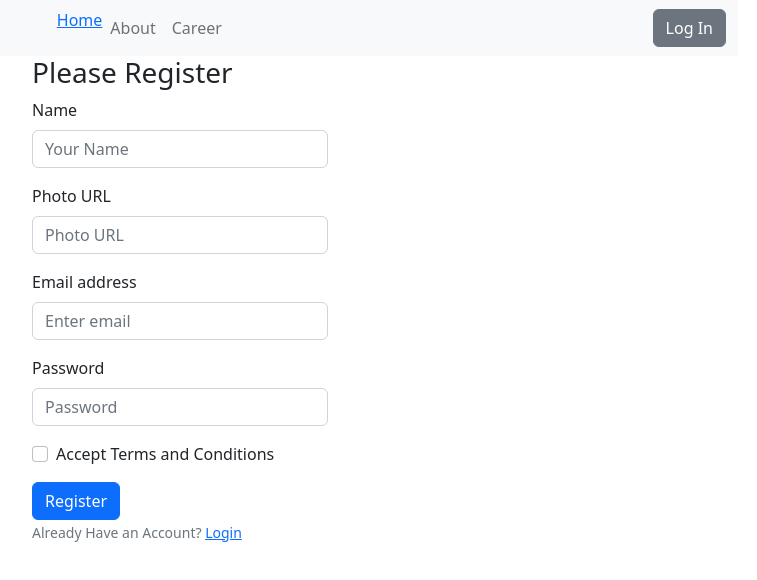
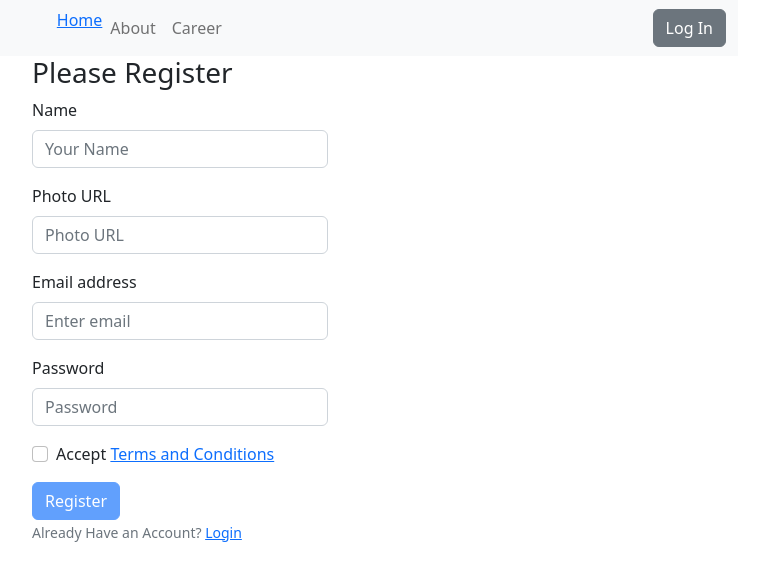
Before and after one commit to kmhbDOes/the-news-dragon-client, a React (Vite) app: page /register in a window 1280 px wide. Shown: the top 580 px of the page, without its empty margins (460-1217 px from the left). Built offline with nearby package versions, Linux system fonts and the light colour scheme; no server answers.

Commit message:
Spinner added in private route and added accept terms and conditions route

```diff
--- a/src/pages/Login/Register/Register.jsx
+++ b/src/pages/Login/Register/Register.jsx
@@ -1,10 +1,11 @@
-import React, { useContext } from "react";
+import React, { useContext, useState } from "react";
 import { Button, Container, Form } from "react-bootstrap";
 import { Link } from "react-router-dom";
 import { AuthContext } from "../../../providers/AuthProvider";
 
 const Register = () => {
   const { createUser } = useContext(AuthContext);
+  const [accepted, setAccepted] = useState(false);
 
   const handleRegister = (event) => {
     event.preventDefault();
@@ -25,6 +26,9 @@
       });
   };
 
+  const handleAccepted = (event) => {
+    setAccepted(event.target.checked);
+  };
   return (
     <Container className="w-25 mx-auto">
       <h3>Please Register</h3>
@@ -69,12 +73,17 @@
 
         <Form.Group className="mb-3" controlId="formBasicCheckbox">
           <Form.Check
+            onClick={handleAccepted}
             type="checkbox"
             name="accept"
-            label="Accept Terms and Conditions"
+            label={
+              <>
+                Accept <Link to="/terms">Terms and Conditions</Link>
+              </>
+            }
           />
         </Form.Group>
-        <Button variant="primary" type="submit">
+        <Button variant="primary" disabled={!accepted} type="submit">
           Register
         </Button>
         <br />
--- /dev/null
+++ b/src/pages/Shared/Terms/Terms.jsx
@@ -0,0 +1,17 @@
+import React from "react";
+import { Link } from "react-router-dom";
+
+const Terms = () => {
+  return (
+    <div>
+      Lorem ipsum dolor sit amet, consectetur adipisicing elit. Magnam obcaecati
+      suscipit laborum maiores quasi tenetur, distinctio blanditiis debitis hic
+      aspernatur.
+      <p>
+        Go back to <Link to="/register">Register</Link>
+      </p>
+    </div>
+  );
+};
+
+export default Terms;
--- a/src/providers/AuthProvider.jsx
+++ b/src/providers/AuthProvider.jsx
@@ -14,15 +14,19 @@
 
 const AuthProvider = ({ children }) => {
   const [user, setUser] = useState(null);
+  const [loading, setLoading] = useState(true);
 
   const createUser = (email, password) => {
+    setLoading(true);
     return createUserWithEmailAndPassword(auth, email, password);
   };
   const signIn = (email, password) => {
+    setLoading(true);
     return signInWithEmailAndPassword(auth, email, password);
   };
 
   const logOut = () => {
+    setLoading(true);
     return signOut(auth);
   };
 
@@ -30,6 +34,7 @@
     const unsubscribe = onAuthStateChanged(auth, (loggedUser) => {
       console.log("logged in user", loggedUser);
       setUser(loggedUser);
+      setLoading(false);
     });
 
     return () => {
@@ -39,6 +44,7 @@
 
   const authInfo = {
     user,
+    loading,
     createUser,
     signIn,
     logOut,
--- a/src/routes/PrivateRoute.jsx
+++ b/src/routes/PrivateRoute.jsx
@@ -1,11 +1,15 @@
 import React, { useContext } from "react";
+import { Spinner } from "react-bootstrap";
 import { Navigate, useLocation } from "react-router-dom";
 import { AuthContext } from "../providers/AuthProvider";
 
 const PrivateRoute = ({ children }) => {
-  const { user } = useContext(AuthContext);
+  const { user, loading } = useContext(AuthContext);
   const location = useLocation();
   console.log(location);
+  if (loading) {
+    return <Spinner animation="border" variant="primary" />;
+  }
   if (user) {
     return children;
   }
@@ -21,5 +25,6 @@
  2. If user is logged in then allow them to visit the route
  3. Otherwise redirect to log in page
  4. Setup private router
+ 5. Handle Loading
 
 */
--- a/src/routes/Routes.jsx
+++ b/src/routes/Routes.jsx
@@ -7,6 +7,7 @@
 import Login from "../pages/Login/Login/Login";
 import Register from "../pages/Login/Register/Register";
 import News from "../pages/News/News/News";
+import Terms from "../pages/Shared/Terms/Terms";
 import PrivateRoute from "./PrivateRoute";
 
 const router = createBrowserRouter([
@@ -25,6 +26,10 @@
       {
         path: "/register",
         element: <Register></Register>,
+      },
+      {
+        path: "terms",
+        element: <Terms></Terms>,
       },
     ],
   },
```
